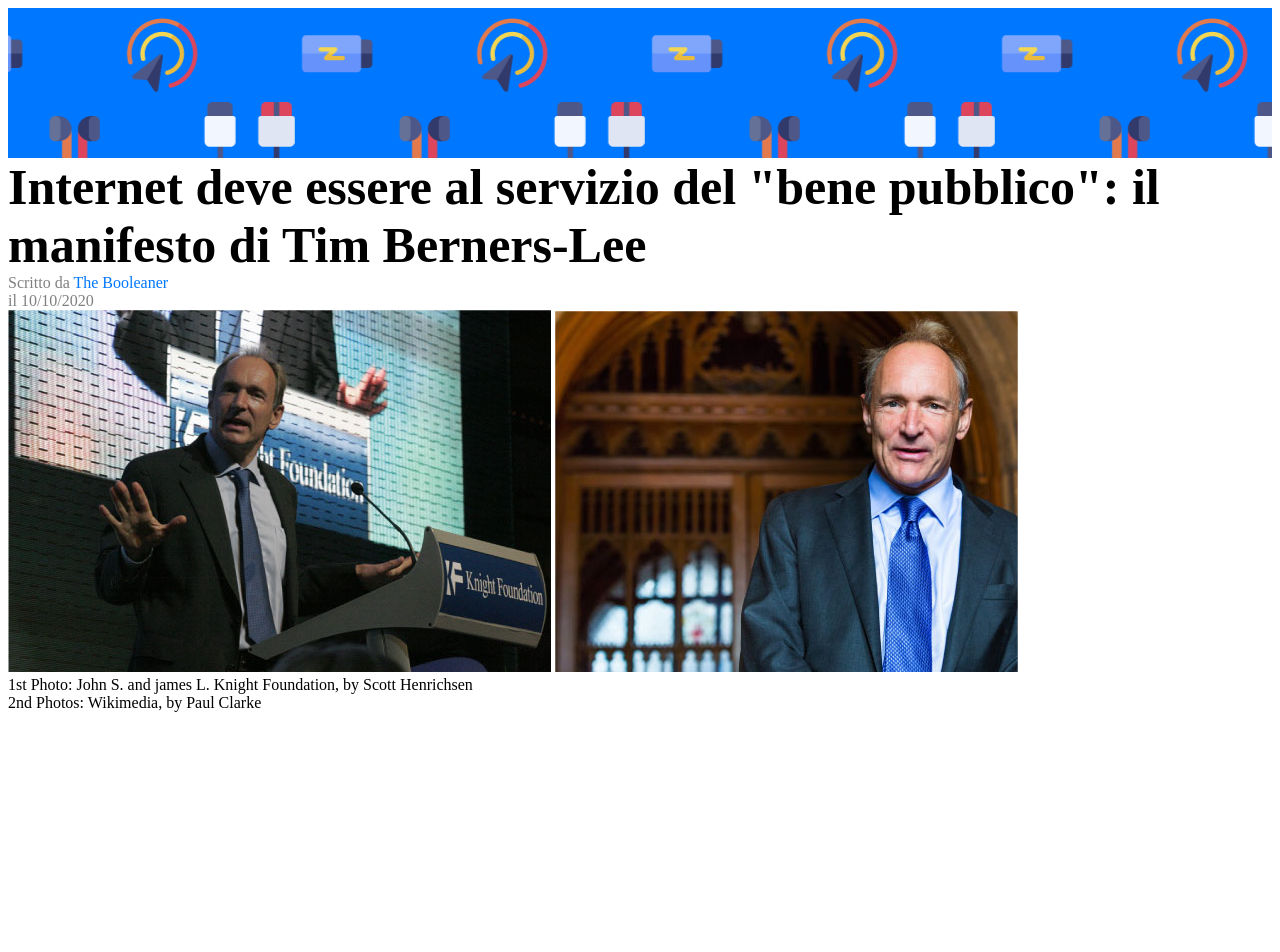
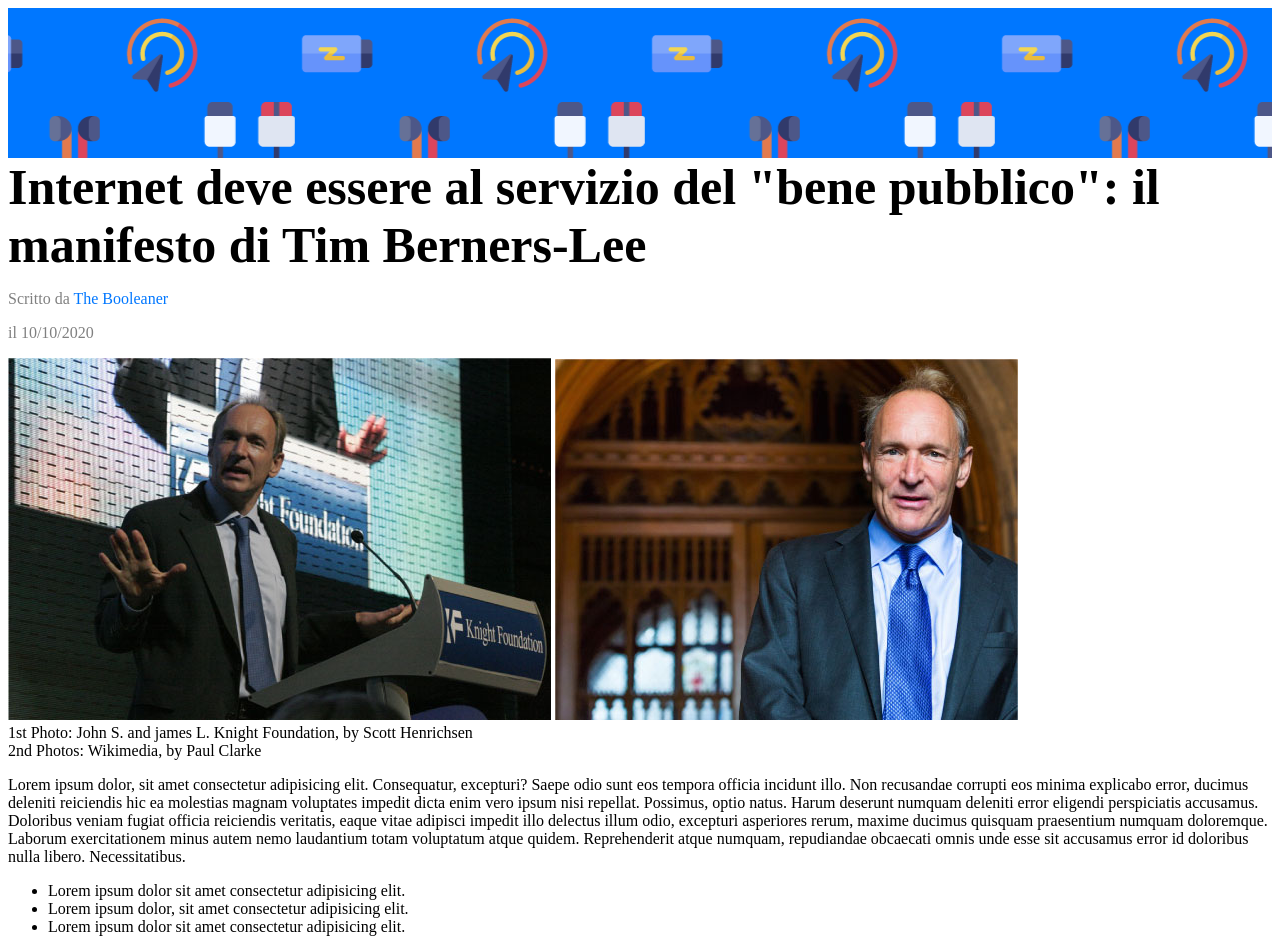
Before and after one commit to Simo-bsc/html-css-booleaner, a plain HTML site: page index.html in a window 1280 px wide. Before the commit the page ends 800 px from the top, so only its background shows below. Drawn offline with Linux system fonts and the light colour scheme.

Commit message:
Prima Sezione Completata

```diff
--- a/css/style.css
+++ b/css/style.css
@@ -28,6 +28,8 @@ h1{
     color: gray;
 }
 
-p{
-    margin: auto;
+.paragraph{
+  margin: auto;
 }
+
+/* MAIN */
--- a/index.html
+++ b/index.html
@@ -41,21 +41,35 @@
             <section>
                 <img src="img/tim-1.jpg" alt="Img Tim Berners-Lee">
                 <img src="img/tim-2.jpg" alt="Img Tim Berners-Lee">
-                <p>1st Photo: John S. and james L. Knight Foundation, by Scott Henrichsen</p>
-                <p>2nd Photos: Wikimedia, by Paul Clarke</p>
+                <p class="paragraph">1st Photo: John S. and james L. Knight Foundation, by Scott Henrichsen</p>
+                <p class="paragraph">2nd Photos: Wikimedia, by Paul Clarke</p>
             </section>
 
         </header>
-
-
 
         <main>
 
             <!-- First Section -->
 
-            <div>
+            <!-- paragraph -->
 
-            </div>
+            <section>
+                <div>
+                    <p>
+                        Lorem ipsum dolor, sit amet consectetur adipisicing elit. Consequatur, excepturi? Saepe odio sunt eos tempora officia incidunt illo. Non recusandae corrupti eos minima explicabo error, ducimus deleniti reiciendis hic ea molestias magnam voluptates impedit dicta enim vero ipsum nisi repellat. Possimus, optio natus. Harum deserunt numquam deleniti error eligendi perspiciatis accusamus. Doloribus veniam fugiat officia reiciendis veritatis, eaque vitae adipisci impedit illo delectus illum odio, excepturi asperiores rerum, maxime ducimus quisquam praesentium numquam doloremque. Laborum exercitationem minus autem nemo laudantium totam voluptatum atque quidem. Reprehenderit atque numquam, repudiandae obcaecati omnis unde esse sit accusamus error id doloribus nulla libero. Necessitatibus.
+                    </p>
+                </div>
+
+                <!-- Unordered List -->
+
+                <div>
+                    <ul>
+                        <li>Lorem ipsum dolor sit amet consectetur adipisicing elit.</li>
+                        <li>Lorem ipsum dolor, sit amet consectetur adipisicing elit.</li>
+                        <li>Lorem ipsum dolor sit amet consectetur adipisicing elit.</li>
+                    </ul>
+                </div>
+            </section>
 
             <!-- Second Section -->
 
```
